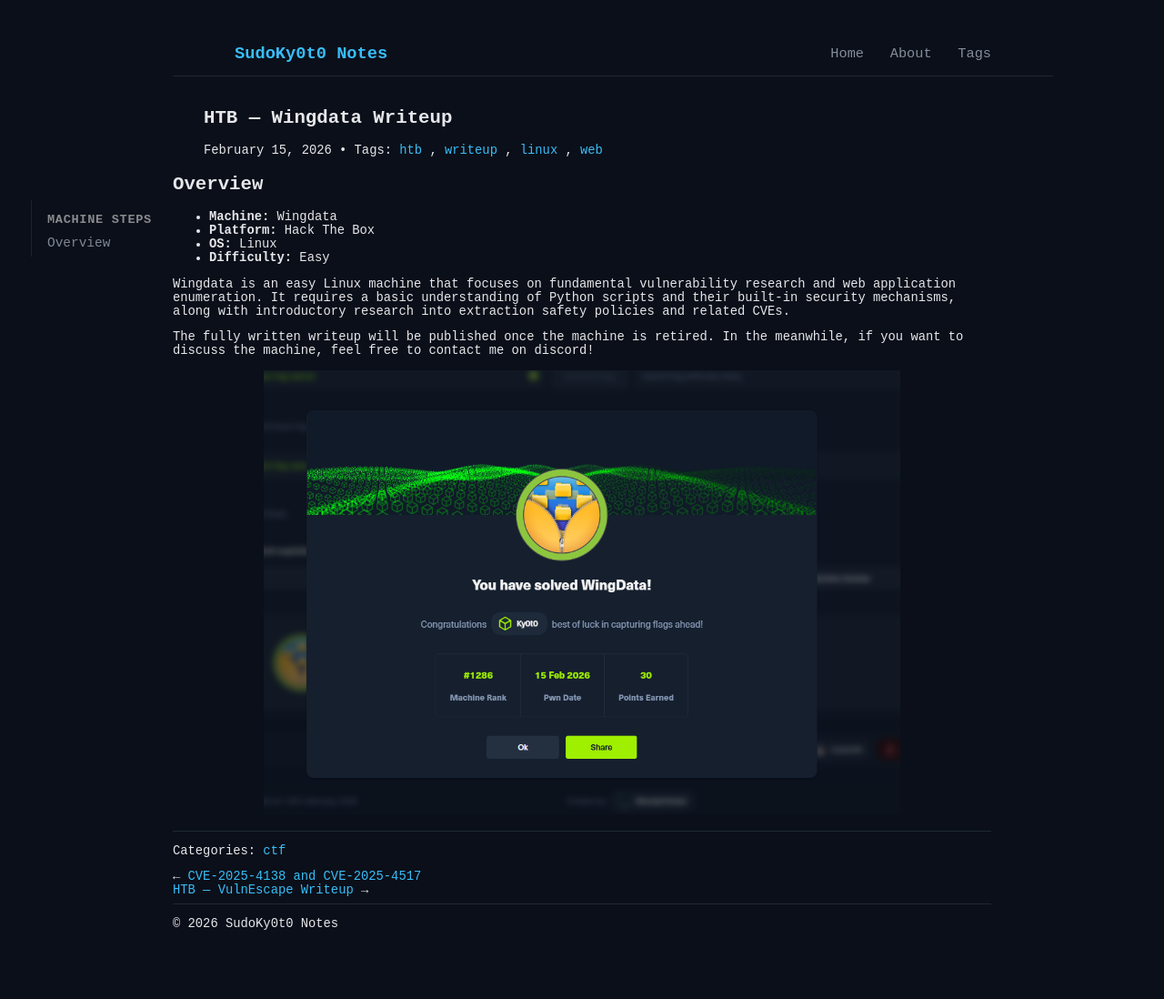
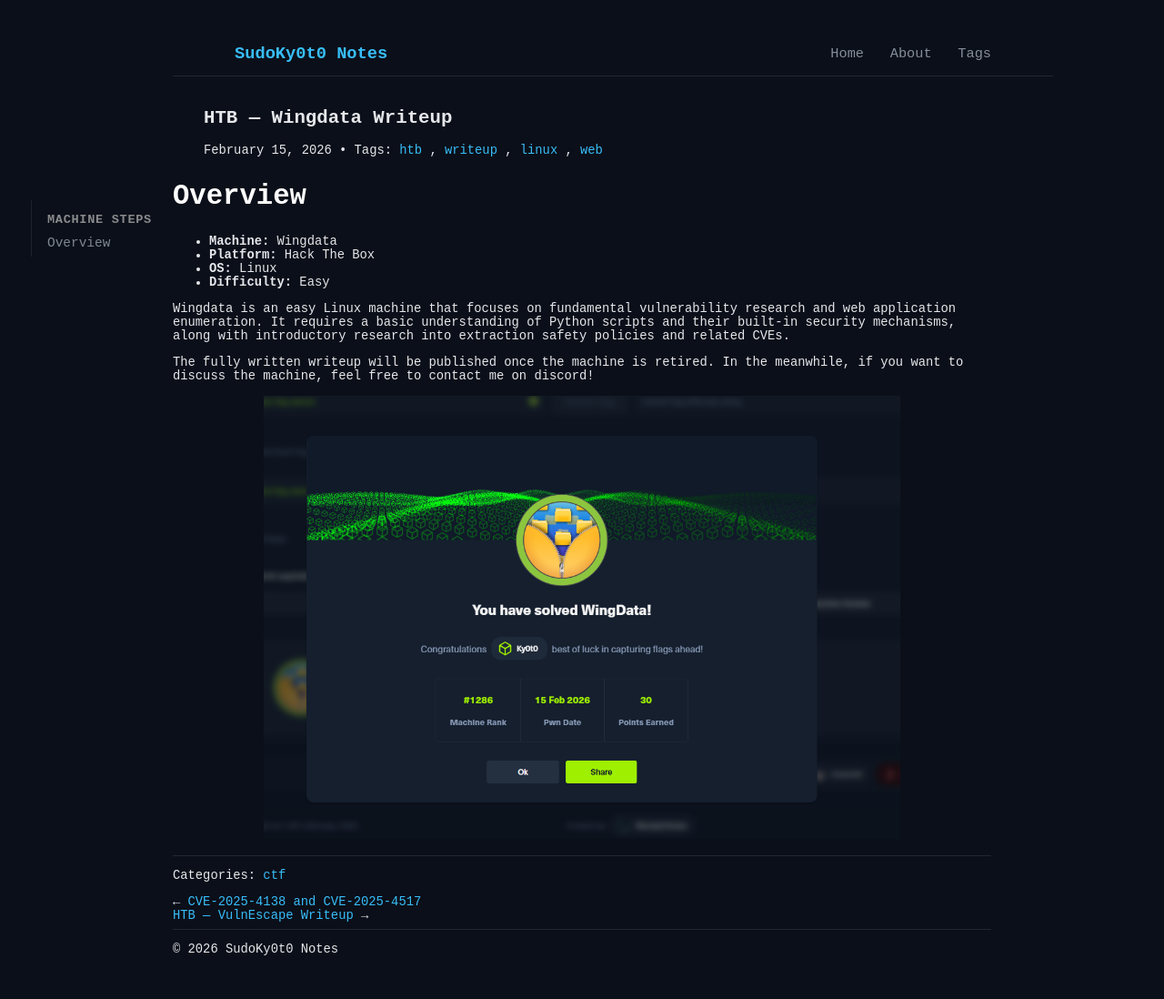
Before and after one commit to SudoKy0t0/SudoKy0t0.github.io, a Jekyll site: the page built from _posts/2026-02-15-htb-wingdata-writeup.md, in a window 1280 px wide. Shown: the whole page at 91% size. Built offline with Jekyll 4.4.1, drawn with Linux system fonts in a browser that asks for light colours; before the commit the page ends 1071 px from its top, so only the background shows below that.

Commit message:
Add h2 and h3 styles to post content
Add styles for h2 and h3 headings in post content

```diff
--- a/assets/style.css
+++ b/assets/style.css
@@ -16,6 +16,16 @@ body {
   max-width: 900px;
   margin: auto;
   padding: var(--page-gutter);
+}
+
+.post-content h2 {
+  font-size: 1.8rem;
+  color: #ffffff;
+}
+
+.post-content h3 {
+  font-size: 1.4rem;
+  color: #38bdf8;
 }
 
 header {
```
